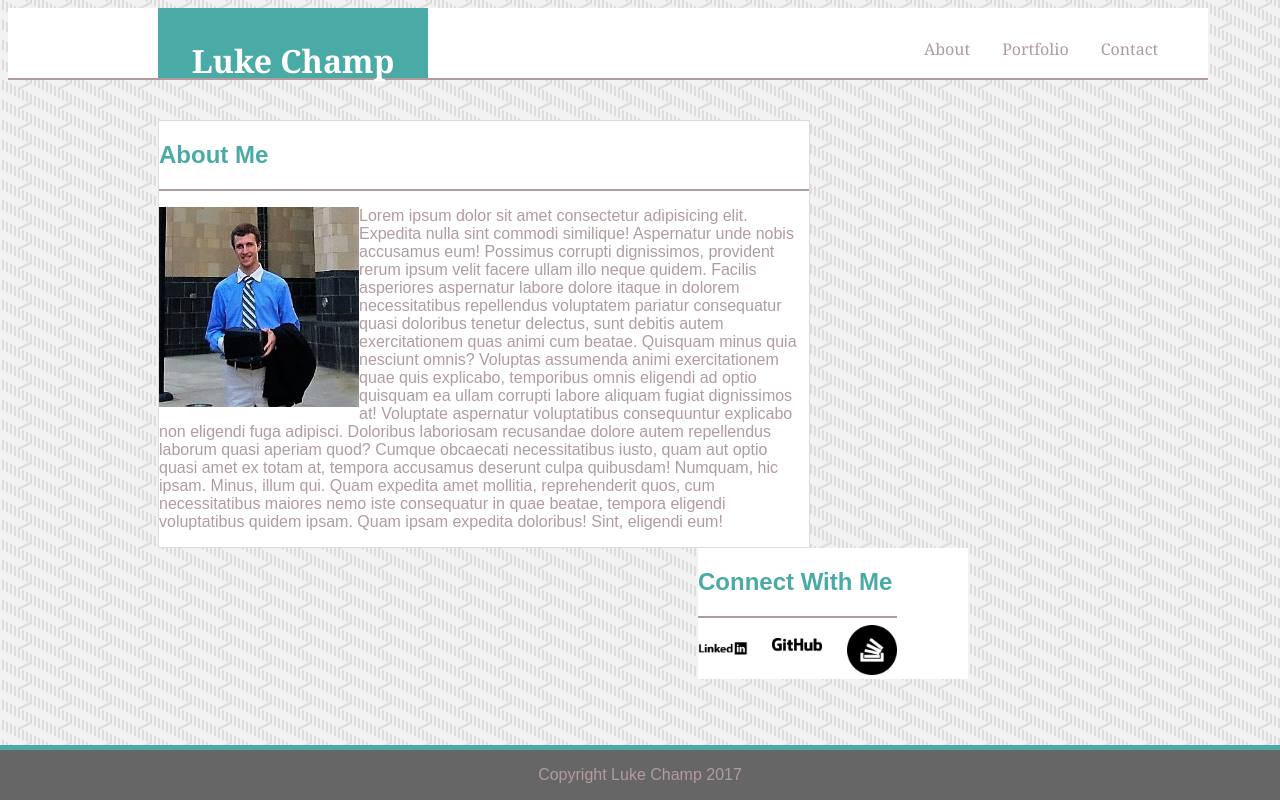
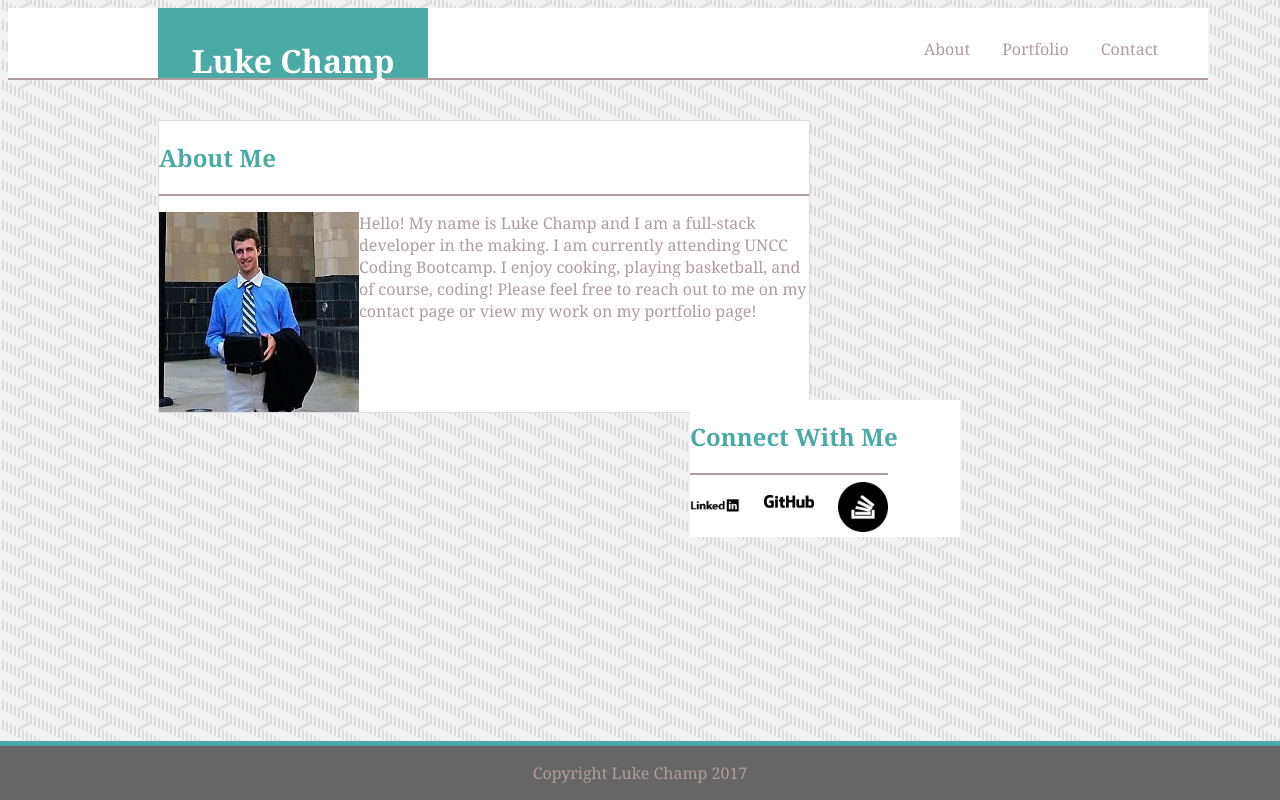
Before and after one commit to thechampl/Basic-Portfolio, a plain HTML site: page index.html in a window 1280 px wide. Drawn offline with Linux system fonts and the light colour scheme; files whose address does not match are found by name.

Commit message:
fixed connectwithme location and updated bio, need to fix width due to scroll bar and run through htmlcheck

```diff
--- a/assets/css/style.css
+++ b/assets/css/style.css
@@ -78,7 +78,11 @@
     height: auto;
     color: white;
 }
-
+.relative{
+    position: relative;
+    width: 960px;
+    height: auto;
+}
 .five{
     margin: 50px;
     position: relative;
@@ -103,6 +107,7 @@
 }
 
 .name{
+    font-family: 'Georgia', Times, Times New Roman, serif;
     margin-left: 150px;
     margin-right: 150px;
     background-color: #4aaaa5;
@@ -114,6 +119,7 @@
 
 }
 ul {
+    font-family: 'Georgia', Times, Times New Roman, serif;
     float: right;
     list-style-type: none;
     padding: 0;
@@ -129,6 +135,7 @@ li {
 }
 
 .footer {
+    font-family: 'Georgia', Times, Times New Roman, serif;
     position: fixed;
     left: 0;
     bottom: 0;
@@ -176,6 +183,7 @@ li a:hover:not(.active) {
 }
 
 .portfolio{
+    font-family: 'Georgia', Times, Times New Roman, serif;
     color: #4aaaa5;
     float: left;
     margin-left:150px;
@@ -206,6 +214,7 @@ li a:hover:not(.active) {
     border-top: solid #B09C9F 2px;
 
 
+
 }
 .contact{
     margin-left: 150px;
@@ -226,6 +235,7 @@ li a:hover:not(.active) {
 }
 
 .aboutme{
+    font-family: 'Georgia', Times, Times New Roman, serif;
     margin-left: 150px;
     background-color: white;
     width: 650px;
@@ -245,6 +255,10 @@ li a:hover:not(.active) {
 
 
 .connectwithme{
+    font-family: 'Georgia', Times, Times New Roman, serif;
+    position: absolute;
+    top: 50%;
+    right: 0;
     color: #4aaaa5;
     display: block;
     background-color: white;
@@ -265,7 +279,7 @@ li a:hover:not(.active) {
 
 body{
     background-image: url("C:/Users/lukec/desktop/Basic-Portfolio/assets/images/small_steps.png");
-    width: 100%;
+    width: 1200px;
     height: auto;
     font-family: 'Arial', 'Helvetica Neue', Helvetica, sans-serif;
 }
--- a/index.html
+++ b/index.html
@@ -1,11 +1,11 @@
 <!DOCTYPE html>
 <html>
-    <html lang="eng-US">
-    <meta charset="UTF-8">
+
 <head>
             <!--Link To CSS-->
     <link rel="stylesheet" href="assets/css/style.css">
-
+    <html lang="eng-US">
+            <meta charset="UTF-8">
     </head>
 <body>
           <!--header-->
@@ -43,11 +43,9 @@
 <p>
   <img class="myphoto" src="assets/images/1.jpg" width="200px" height=200px>
 
- Lorem ipsum dolor sit amet consectetur adipisicing elit. Expedita nulla sint commodi similique! Aspernatur unde nobis accusamus eum! Possimus corrupti dignissimos, provident rerum ipsum velit facere ullam illo neque quidem.
- Facilis asperiores aspernatur labore dolore itaque in dolorem necessitatibus repellendus voluptatem pariatur consequatur quasi doloribus tenetur delectus, sunt debitis autem exercitationem quas animi cum beatae. Quisquam minus quia nesciunt omnis?
- Voluptas assumenda animi exercitationem quae quis explicabo, temporibus omnis eligendi ad optio quisquam ea ullam corrupti labore aliquam fugiat dignissimos at! Voluptate aspernatur voluptatibus consequuntur explicabo non eligendi fuga adipisci.
- Doloribus laboriosam recusandae dolore autem repellendus laborum quasi aperiam quod? Cumque obcaecati necessitatibus iusto, quam aut optio quasi amet ex totam at, tempora accusamus deserunt culpa quibusdam! Numquam, hic ipsam.
- Minus, illum qui. Quam expedita amet mollitia, reprehenderit quos, cum necessitatibus maiores nemo iste consequatur in quae beatae, tempora eligendi voluptatibus quidem ipsam. Quam ipsam expedita doloribus! Sint, eligendi eum!
+ Hello!
+
+ My name is Luke Champ and I am a full-stack developer in the making.  I am currently attending UNCC Coding Bootcamp.  I enjoy cooking, playing basketball, and of course, coding!  Please feel free to reach out to me on my contact page or view my work on my portfolio page!
 
 </p>
 
```
Also changed, not shown: contact.html (+4 -4 lines), portfolio.html (+6 -5 lines).
